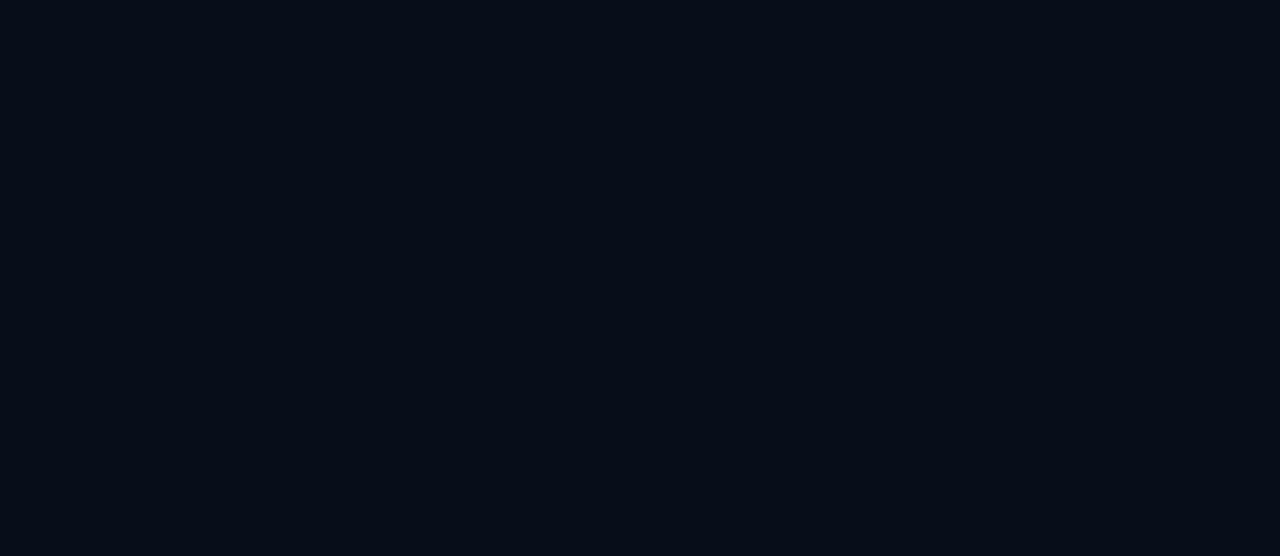
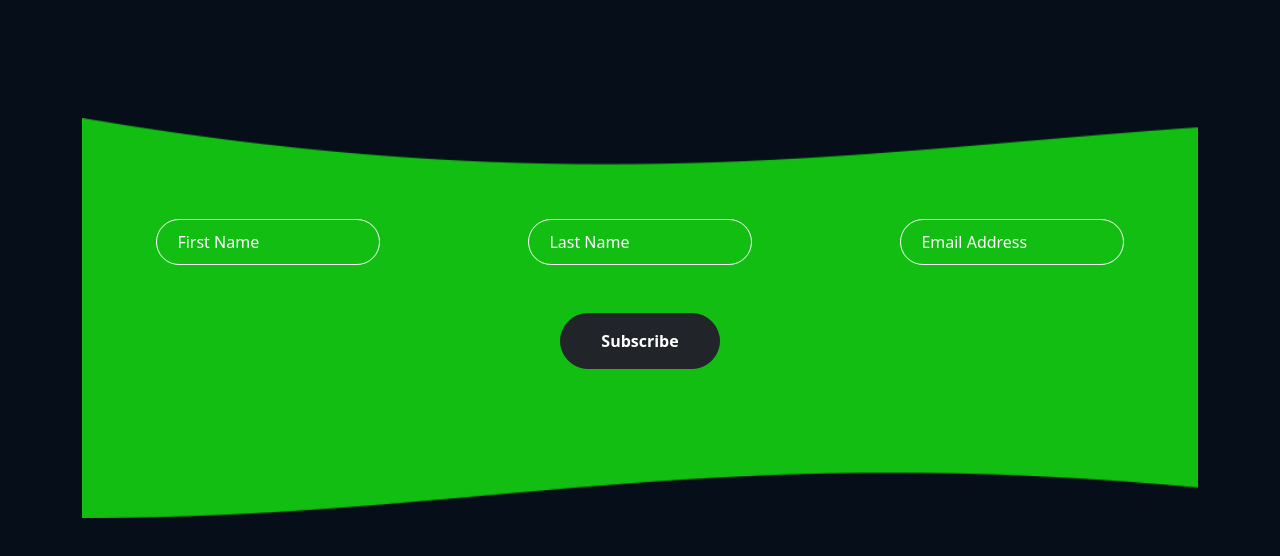
Before and after one commit to IIODERII/proj-html-vuejs, a Vue app: page / in a window 1280 px wide. Shown: the part 7780-8336 px from the top of the page. Before the commit the page ends 7850 px from the top, so only its background shows below. Built offline with nearby package versions, Linux system fonts and the light colour scheme.

Commit message:
added form component

```diff
--- /dev/null
+++ b/src/components/mainPage/FormComponent.vue
@@ -0,0 +1,51 @@
+<template>
+  <div class="py-5 container">
+    <div class="form d-flex flex-column justify-content-center">
+      <div class="d-flex justify-content-around">
+        <input type="text" placeholder="First Name" class="rounded-pill" />
+        <input type="text" placeholder="Last Name" class="rounded-pill" />
+        <input type="email" placeholder="Email Address" class="rounded-pill" />
+      </div>
+      <button class="btn btn-dark rounded-pill d-block mx-auto my-5">
+        Subscribe
+      </button>
+    </div>
+  </div>
+</template>
+
+<script>
+export default {
+  name: "FormComponent",
+};
+</script>
+
+<style lang="scss" scoped>
+@use "../../assets/styles/partials/variables" as *;
+.form {
+  background-image: url("/images/form-bg-1.png");
+  background-size: cover;
+  min-height: 400px;
+
+  input {
+    width: 20%;
+    background-color: transparent;
+    border: 1px solid $textColor;
+    color: $textColor;
+    padding: 10px 20px;
+
+    &:focus {
+      outline: none;
+      border-width: 2px;
+    }
+
+    &::placeholder {
+      color: $textColor;
+    }
+  }
+
+  button {
+    padding: 15px 40px;
+    font-weight: bold;
+  }
+}
+</style>
--- a/src/components/mainPage/MainPage.vue
+++ b/src/components/mainPage/MainPage.vue
@@ -9,6 +9,7 @@
       <CountDown />
       <FilterMovies />
       <LatestNews />
+      <FormComponent />
     </main>
   </div>
 </template>
@@ -21,6 +22,7 @@ import MoviePlaylist from "./MoviePlaylist.vue";
 import CountDown from "./CountDown.vue";
 import FilterMovies from "./FilterMovies.vue";
 import LatestNews from "./LatestNews.vue";
+import FormComponent from "./FormComponent.vue";
 export default {
   name: "MainPage",
   components: {
@@ -31,6 +33,7 @@ export default {
     CountDown,
     FilterMovies,
     LatestNews,
+    FormComponent,
   },
 };
 </script>
```
